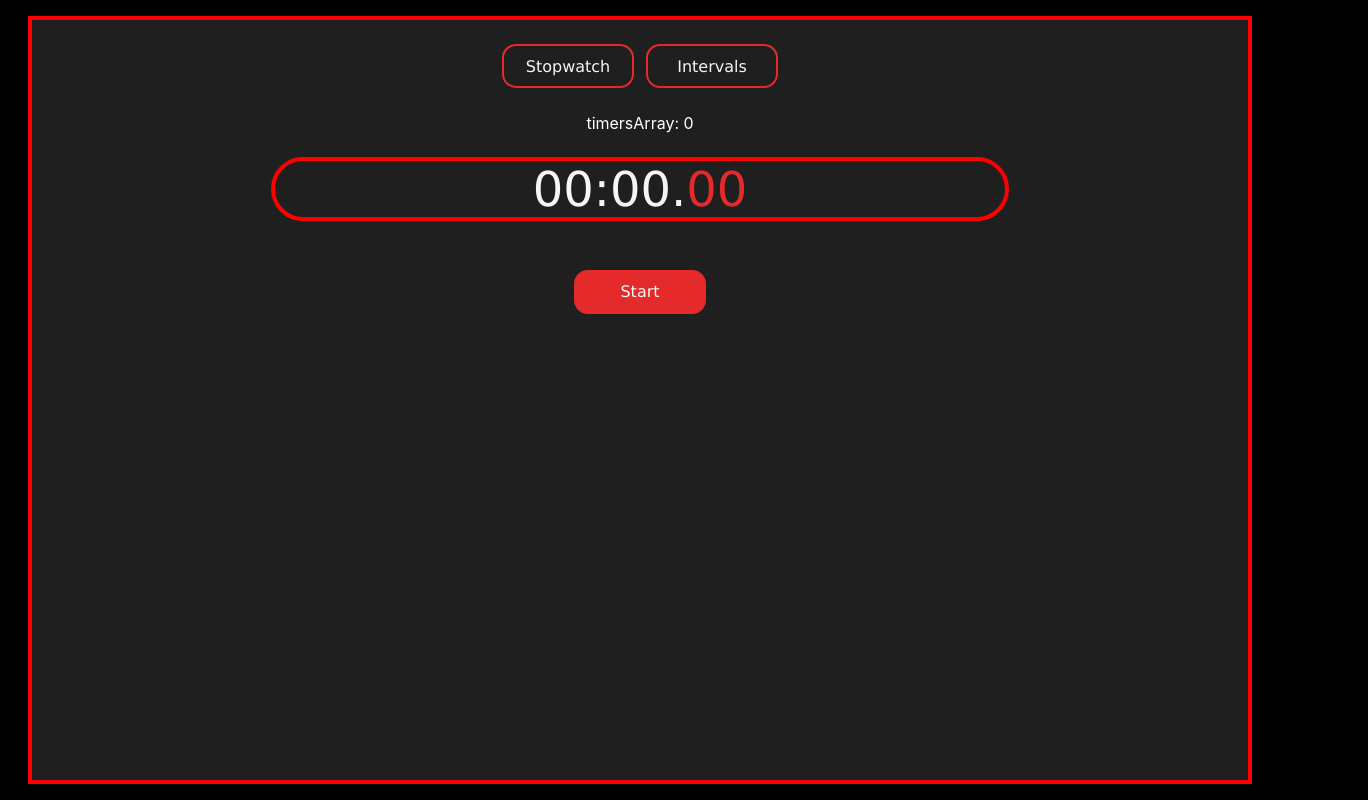
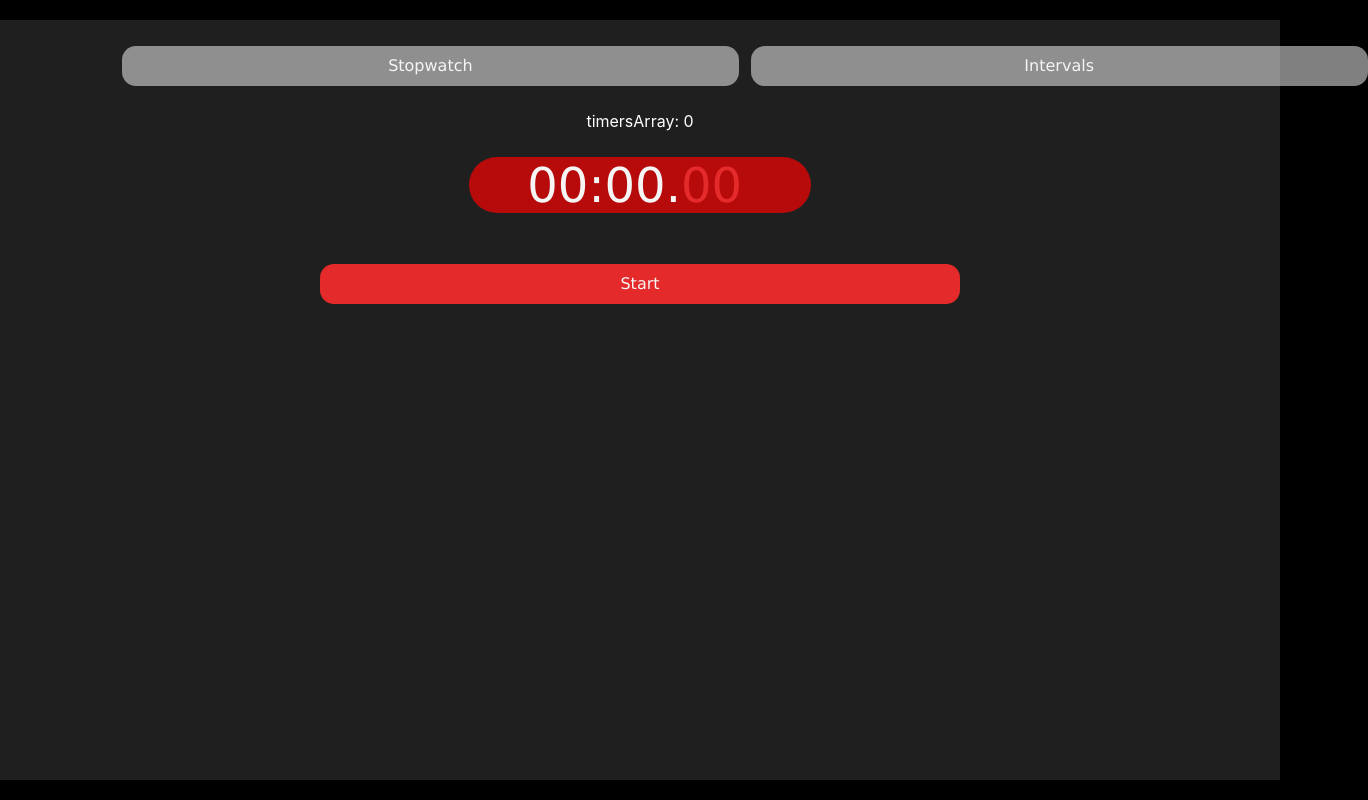
Before and after one commit to nzarg/intervalsapp, a React (Create React App) app: page / in a window 1280 px wide. Shown: the whole page, 1368 px wide, since content can reach past the window. Built offline with nearby package versions, Linux system fonts and the light colour scheme.

Commit message:
app without menu

```diff
--- a/src/Components/ContolButtons/ControlButtons.css
+++ b/src/Components/ContolButtons/ControlButtons.css
@@ -1,5 +1,5 @@
 .Control-Buttons {
-    padding: 2%;
+    padding: 2% 0;
     width: 100%;
     box-sizing: border-box;
     display: flex;
@@ -15,18 +15,25 @@
 
     .btn {
     font-family: Verdana, Geneva, Tahoma, sans-serif;
-    width: 10vw;
+    min-width: 5vw;
     height: 5vh;
     border-radius: 14px;
     margin: 0px 6px;
     display: flex;
-    border: 2px solid #e42a2a;
     justify-content: center;
     align-items: center;
     cursor: pointer;
     color: #f5f5f5;
+    padding: 0 3%;
     }
 
     .btn-one{
         background-color: #e42a2a;
     }
+    .btn-two{
+        background-color: hsla(0, 0%, 100%, .5);
+    }
+    .btn-text{
+        min-width: 40vw;
+        padding: 0 5%;
+    }
--- a/src/Components/ContolButtons/ControlButtons.jsx
+++ b/src/Components/ContolButtons/ControlButtons.jsx
@@ -3,18 +3,18 @@ import "./ControlButtons.css";
 
 export default function ControlButtons(props) {
 const StartButton = (
-	<div className="btn btn-one btn-start"
+	<div className="btn btn-one btn-text"
 		onClick={props.handleStart}>
 	Start
 	</div>
 );
 const ActiveButtons = (
 	<div className="btn-grp">
-	<div className="btn btn-two"
+	<div className="btn btn-two btn-text"
 		onClick={props.handleReset}>
 		Reset
 	</div>
-	<div className="btn btn-one"
+	<div className="btn btn-one btn-text"
 		onClick={props.handlePauseResume}>
 		{props.isPaused ? "Resume" : "Pause"}
 	</div>
@@ -23,7 +23,7 @@ const ActiveButtons = (
 
 return (
 	<div className="Control-Buttons">
-	<div>{props.active ? ActiveButtons : StartButton}</div>
+	{props.active ? ActiveButtons : StartButton}
 	</div>
 );
 }
--- a/src/Components/Menu/Menu.jsx
+++ b/src/Components/Menu/Menu.jsx
@@ -4,11 +4,11 @@ import "./Menu.css";
 export default function Menu(props) {
 const StartButton = (
 	<div className="btn-grp">
-	<div className="btn btn-two"
+	<div className="btn btn-two btn-text"
 		onClick={props.handleStopwatch}>
 		Stopwatch
 	</div>
-	<div className="btn btn-two"
+	<div className="btn btn-two btn-text"
 		onClick={props.handleIntevals}>
 		Intervals
 	</div>
@@ -16,7 +16,7 @@ const StartButton = (
 );
 const ActiveButtons = (
 	<div className="btn-grp">
-    <div className="btn btn-two"
+    <div className="btn btn-two btn-text"
       onClick={props.handleGoBack}>
       Go Back
     </div>
@@ -25,7 +25,7 @@ const ActiveButtons = (
 
 return (
 	<div className="menu">
-	<div>{props.goBack ? ActiveButtons : StartButton}</div>
+	{props.goBack ? ActiveButtons : StartButton}
 	</div>
 );
 }
--- a/src/Components/StopWatch/StopWatch.css
+++ b/src/Components/StopWatch/StopWatch.css
@@ -1,7 +1,6 @@
 .stop-watch{
-	border: 0.3rem solid red;
 	min-height: 95vh;
-	width: 95%;
+	width: 100%;
 	background-color: hsla(0, 0%, 100%, 0.12);
 
 }
--- a/src/Components/StopWatch/StopWatch.jsx
+++ b/src/Components/StopWatch/StopWatch.jsx
@@ -11,7 +11,7 @@ function StopWatch() {
 	const [goBack, setGoBack] = useState(false);
 	const [decrease, setDecrease] = useState(false)
 	const [timersArray, setTimersArray] = useState([0])
-	const [loops, setLoops] = useState(4);
+	const [loops, setLoops] = useState(2);
 
 	useEffect(() => {
 		let interval = null;
@@ -84,7 +84,7 @@ function StopWatch() {
 
 	const handleIncreaseTime = (index) => {
 		setTimersArray(() => {
-			timersArray[index] += 15000 / 2;
+			timersArray[index] += 15000;
 			return [...timersArray]
 		})
 	};
@@ -92,21 +92,21 @@ function StopWatch() {
 	const handleDecreaseTime = (index) => {
 		setTimersArray(() => {
 			if (timersArray[index] >= 0) {
-				if((timersArray[index] -= 15000 / 4) < 0){
+				if(timersArray[index] < 15000){
 					timersArray[index] = 0;
 				} else {
-				timersArray[index] -= 15000 / 4;}
+				timersArray[index] -= 15000;}
 			}
 			return [...timersArray]
 		})
 	}
 
 	const handleAddLoop = () => {
-		setLoops(loops=> loops + 2);
+		setLoops(loops=> loops + 1);
 	}
 
 	const handleRemoveLoop = () => {
-		setLoops(loops=> loops - 2);
+		setLoops(loops=> loops - 1);
 	}
 
 
--- a/src/Components/Timer/Timer.css
+++ b/src/Components/Timer/Timer.css
@@ -1,12 +1,13 @@
 .timer{
-	border: 0.3rem solid red;
+	background-color: hsla(0, 100%, 50%, 0.68);
 	border-radius: 3rem;
 	margin : 2% 0;
-	width: 60%;
+	width: auto;
 	display: flex;
 	height: 12%;
 	justify-content: center;
 	align-items: center;
+	padding: 0 5%;
 }
 
 .digits{
@@ -17,4 +18,5 @@
 
 .mili-sec{
 	color: #e42a2a;
+	padding-right: 5%;
 }
--- a/src/Components/Timer/Timer.jsx
+++ b/src/Components/Timer/Timer.jsx
@@ -23,17 +23,17 @@ export default function Timer(props) {
 	if (props.decrease === true &&
 		props.isActive === true &&
 		props.index === props.timersArray.length - 1 &&
-		timer === 0) {
+		countdownTotal === props.time) {
 		const stopWatch = document.getElementById("stop-watch");
 		stopWatch.style.background = "hsla(121, 100%, 74%, 0.487)";
 		let loops = props.loops;
-		if (loops > 2) {
+		if (loops > 1) {
 			props.setLoops(loops=> loops - 1);
 			props.handleReset();
 			props.handleStart();
 		} else {
 			props.handleReset();
-			props.setLoops(4);
+			props.setLoops(2);
 		}
 	}
 
--- a/src/Components/Timers/Timers.jsx
+++ b/src/Components/Timers/Timers.jsx
@@ -36,7 +36,7 @@ export default function Timers(props) {
         </div>
         <div className="btn btn-two"
           onClick={props.handleAddTimer}>
-          {props.loops/2}
+          {props.loops}
         </div>
         <div className="btn btn-two"
           onClick={props.handleAddLoop}>
--- a/src/index.js
+++ b/src/index.js
@@ -4,8 +4,6 @@ import './index.css';
 import App from './App';
 
 ReactDOM.render(
-<React.StrictMode>
-	<App />
-</React.StrictMode>,
+	<App />,
 document.getElementById('root')
 );
```
